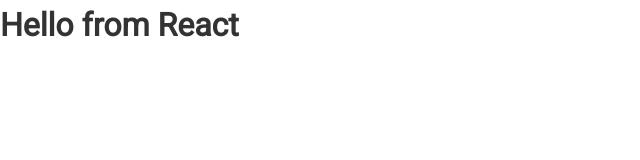
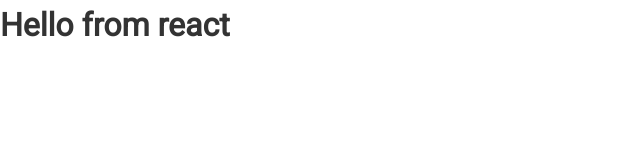
Before and after one commit to nmathew1929/github-finder, a React (Create React App) app: page / in a window 1280 px wide. Shown: the top 160 px of the page, without its empty margins (0-640 px from the left). Built offline with nearby package versions, Linux system fonts and the light colour scheme.

Commit message:
function based components

```diff
--- a/src/App.js
+++ b/src/App.js
@@ -1,16 +1,12 @@
-import React, { Component } from "react";
+import React from "react";
 import "./App.css";
 
-class App extends Component {
-  //lifecycle method
-  //this runs when the component is loaded.
-  render() {
-    return (
-      <div className='App'>
-        <h1>Hello from React</h1>
-      </div>
-    );
-  }
+function App() {
+  return (
+    <div>
+      <h1>Hello from react</h1>
+    </div>
+  );
 }
 
 export default App;
```
